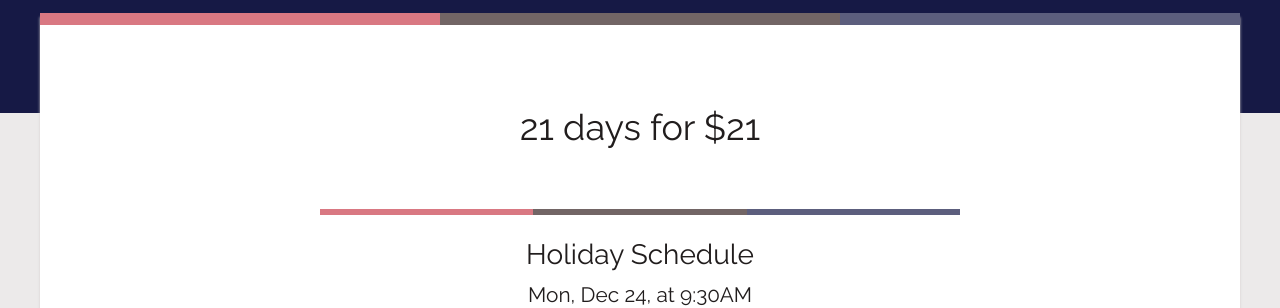
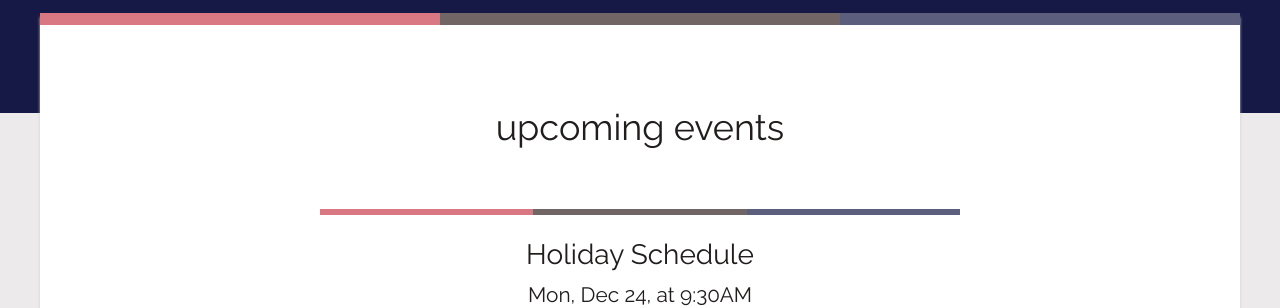
Before and after one commit to rwstone/shapeitup, a Jekyll site: the page built from events/index.md, in a window 1280 px wide. Shown: the part 531-839 px from the top of the page. Built offline with Jekyll 4.4.1, drawn with Linux system fonts in a browser that asks for light colours; some web fonts are replaced.

Commit message:
Updated Index

```diff
--- a/events/index.md
+++ b/events/index.md
@@ -1,5 +1,5 @@
 ---
-title: 21 days for $21
+title: upcoming events
 date: 2018-12-13 06:03:00 -05:00
 banner:
 - image: "/uploads/zumba%20glow%20party-1fd3d6.jpg"
```
